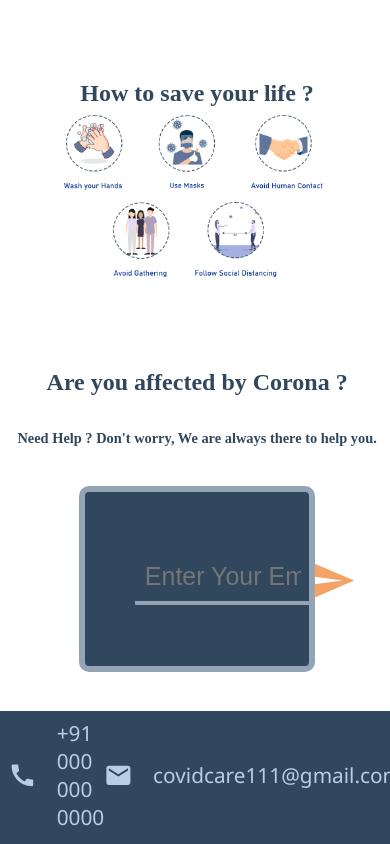
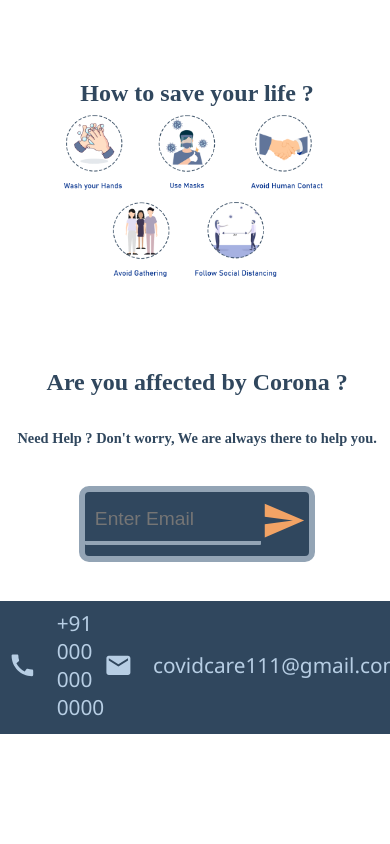
Before and after one commit to CovAssist/CoviHelp-client, a React (Create React App) app: page / in a window 390 px wide. Shown: the part 1901-2745 px from the top of the page. After the commit the page ends 2635 px from the top, so only its background shows below. Built offline with nearby package versions, Linux system fonts and the light colour scheme.

Commit message:
Made mailbox responsive.

```diff
--- a/src/components/LastPart/LastPart.css
+++ b/src/components/LastPart/LastPart.css
@@ -58,6 +58,18 @@
   font-size: 45px;
   cursor: pointer;
 }
+::-webkit-input-placeholder { /* Chrome/Opera/Safari */
+  font-size: 3rem;
+}
+::-moz-placeholder { /* Firefox 19+ */
+  font-size: 3rem;
+}
+:-ms-input-placeholder { /* IE 10+ */
+  font-size: 3rem;
+}
+:-moz-placeholder { /* Firefox 18- */
+  font-size: 3rem;
+}
 @media screen and (max-width:900px) {
     .symptoms{
         font-size: 1.5rem;
@@ -66,3 +78,20 @@
       font-size: 0.9rem;
     }
 }
+@media screen and (max-width:600px) {
+  .mailbox{
+    padding: 0px;
+  }
+  ::-webkit-input-placeholder { /* Chrome/Opera/Safari */
+    font-size: 1.2rem;
+  }
+  ::-moz-placeholder { /* Firefox 19+ */
+    font-size: 1.2rem;
+  }
+  :-ms-input-placeholder { /* IE 10+ */
+    font-size: 1.2rem;
+  }
+  :-moz-placeholder { /* Firefox 18- */
+    font-size: 1.2rem;
+  }
+}
--- a/src/components/LastPart/LastPart.js
+++ b/src/components/LastPart/LastPart.js
@@ -26,7 +26,7 @@ function LastPart() {
         <div className="mailbox">
           <div className="mail">
             {' '}
-            <input className="mailplace" type="text" placeholder="Enter Your Email" />
+            <input className="mailplace" type="text" placeholder="Enter Email" />
           </div>
           <div className="send">
             <SendIcon />
```
